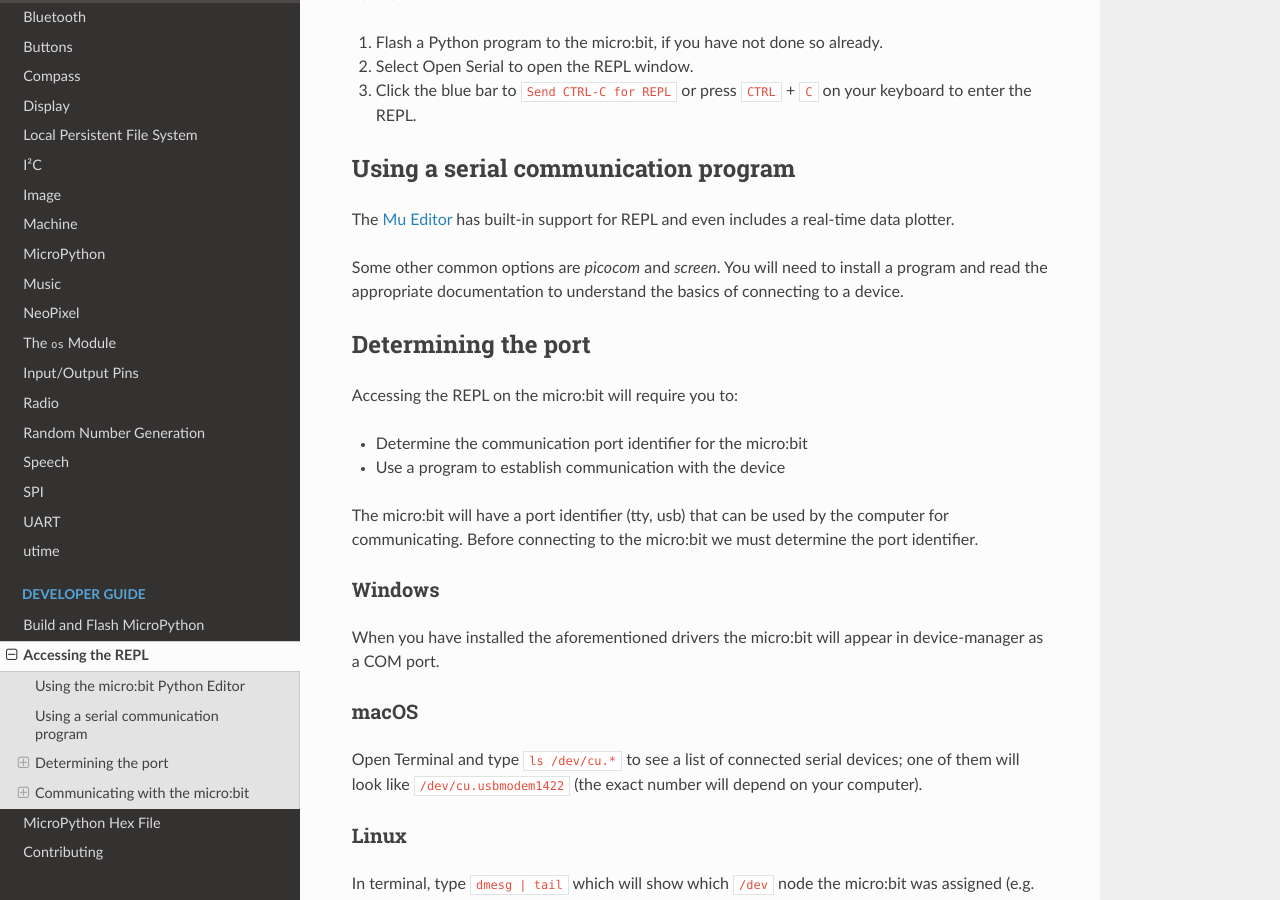
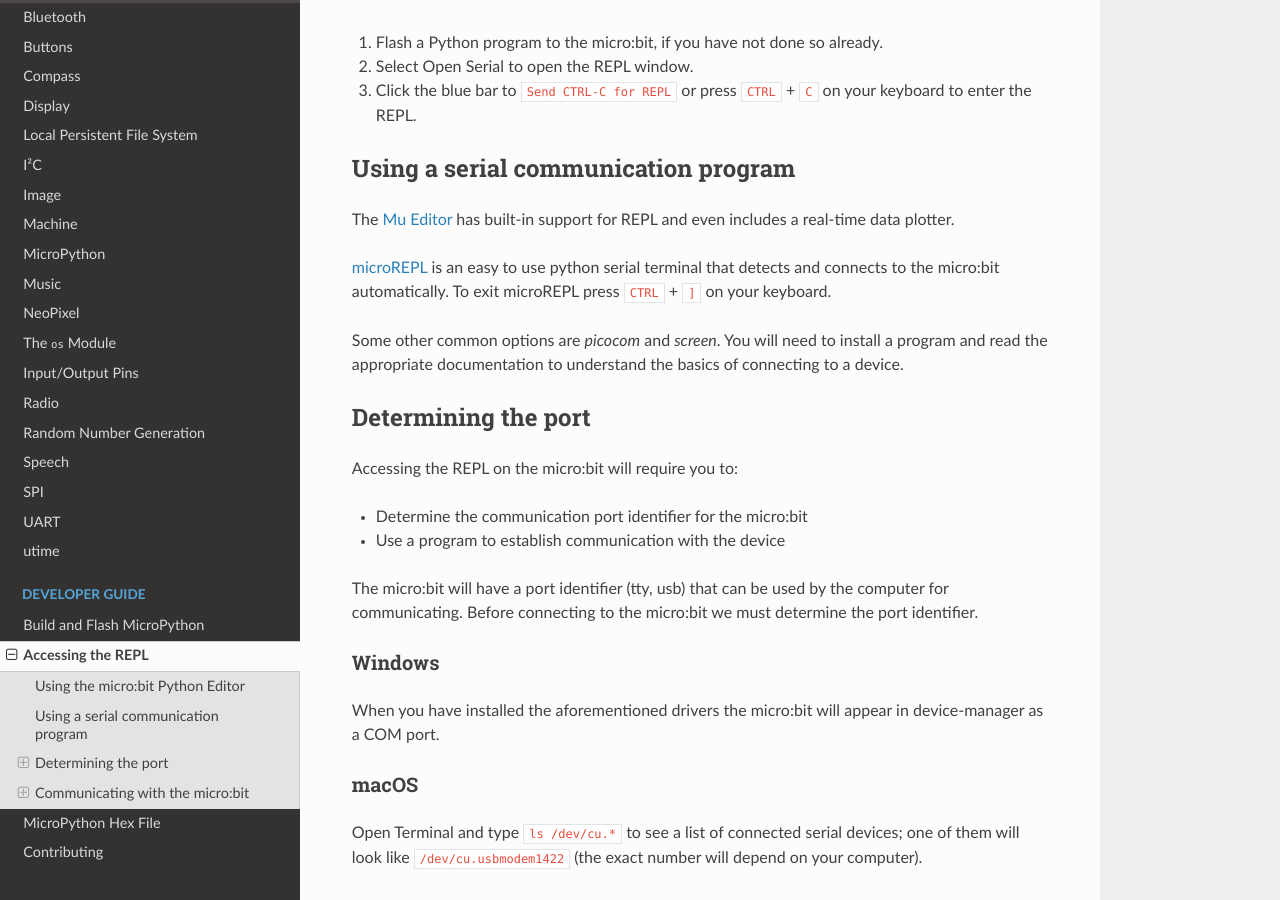
Before and after one commit to bbcmicrobit/micropython, a Sphinx documentation site: the page built from docs/devguide/repl.rst, in a window 1280 px wide and 900 px high, scrolled down 473 px. Built offline with Sphinx 7.4.7 and the Read the Docs theme 2.0.0, drawn with Linux system fonts in a browser that asks for light colours; pages that are not in the unit, such as notebooks, are missing from menus.

Commit message:
docs: Add reference to microREPL in REPL page (#785)
Co-authored-by: Carlos Pereira Atencio <carlos@microbit.org>

```diff
--- a/docs/devguide/repl.rst
+++ b/docs/devguide/repl.rst
@@ -33,6 +33,10 @@ Using a serial communication program
 
 The `Mu Editor <https://codewith.mu/en/tutorials/1.1/repl>`_ has built-in
 support for REPL and even includes a real-time data plotter.
+
+`microREPL <https://github.com/ntoll/microrepl>`_ is an easy to use python
+serial terminal that detects and connects to the micro:bit automatically.
+To exit microREPL press ``CTRL`` + ``]`` on your keyboard.
 
 Some other common options are `picocom` and `screen`. You will need to install
 a program and read the appropriate documentation to understand the basics of
```
